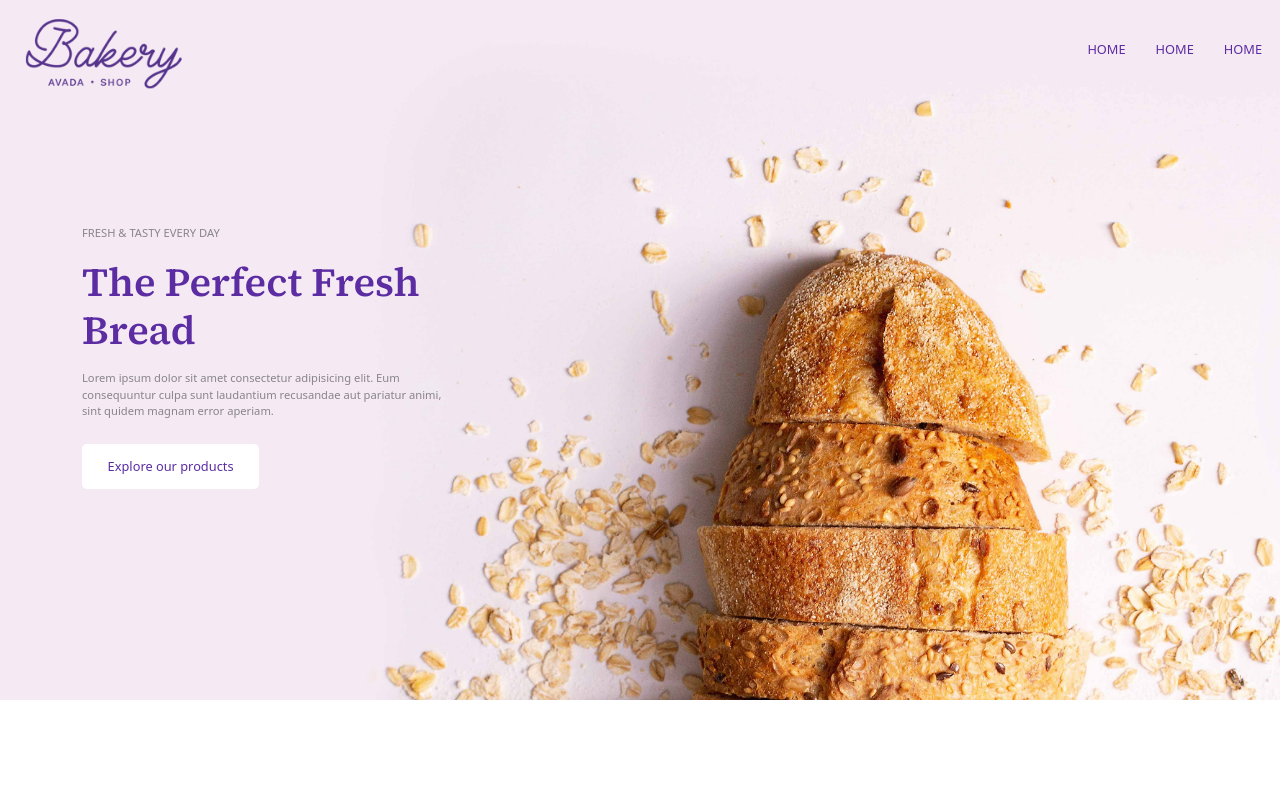
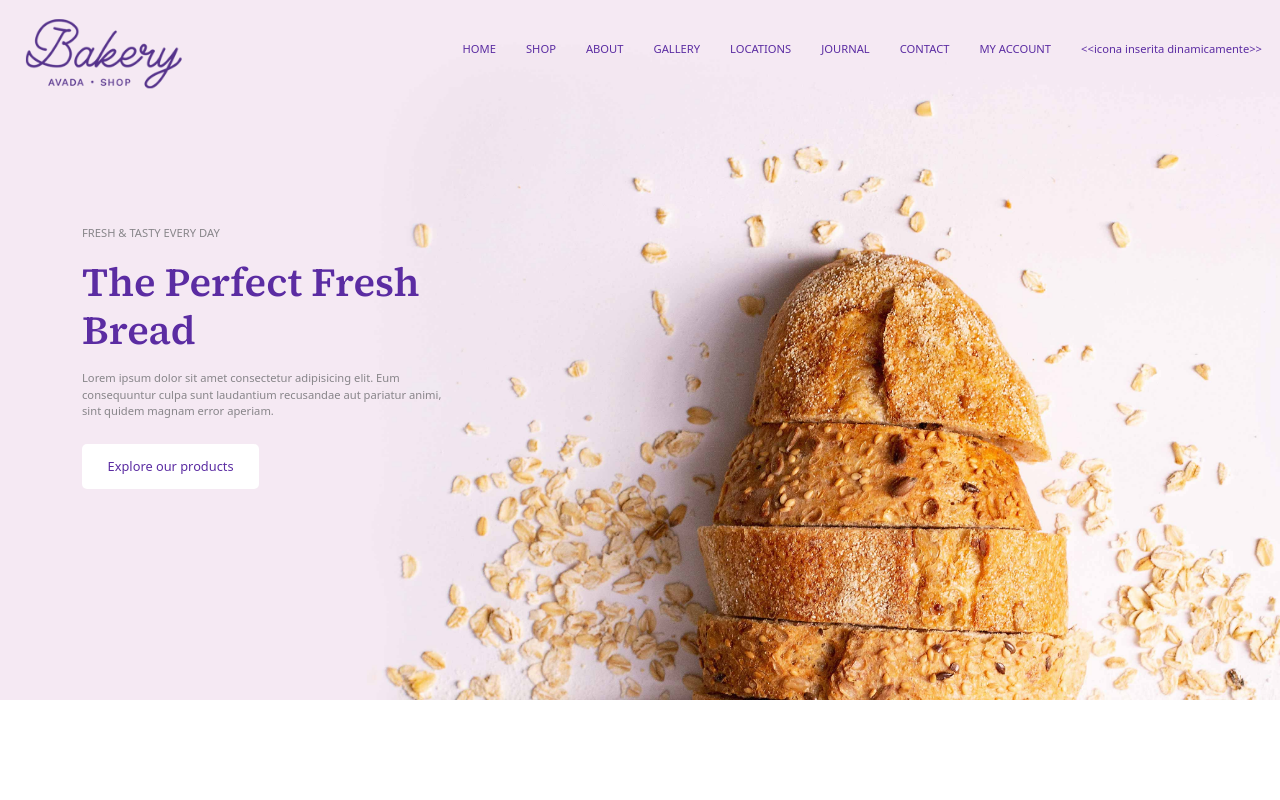
Before and after one commit to antonio-f-bove/proj-html-vuejs, a Vue app: page / in a window 1280 px wide. Shown: the top 800 px of the page. Built offline with nearby package versions, Linux system fonts and the light colour scheme.

Commit message:
TheHeader: - nav gestita dinamicamente tramite prop :navItems - bug: non renderizza l'icona (ultima voce dell'array)

```diff
--- a/src/App.vue
+++ b/src/App.vue
@@ -1,6 +1,6 @@
 <template>
   <div id="app">
-    <the-header />
+    <the-header :navItems="headerNavList" />
     <the-main />
     <the-footer />
   </div>
@@ -18,6 +18,21 @@ export default {
     TheMain,
     TheFooter,
   },
+  data() {
+    return {
+      headerNavList: [
+        'HOME',
+        'SHOP',
+        'ABOUT',
+        'GALLERY',
+        'LOCATIONS',
+        'JOURNAL',
+        'CONTACT',
+        'MY ACCOUNT',
+        '<i class="bi bi-cart-fill"></i>',
+      ],
+    }
+  }
 };
 </script>
 
--- a/src/components/TheHeader.vue
+++ b/src/components/TheHeader.vue
@@ -7,9 +7,7 @@
         </div>
         <nav class="col">
           <ul>
-            <li>HOME</li>
-            <li>HOME</li>
-            <li>HOME</li>
+            <li v-for="item in navItems" :key="item">{{ renderListItem(item) }}</li>
           </ul>
         </nav>
       </div>
@@ -36,6 +34,18 @@ import AppButton from './AppButton.vue'
 
 export default {
   components: { AppButton },
+  props: {
+    navItems: Array,
+  },
+  methods: {
+    renderListItem (str) {
+      if (str.includes('<i')) {
+        return '<<icona inserita dinamicamente>>'
+      } else {
+        return str
+      }
+    }
+  },
 }
 </script>
 
--- a/src/style/the-header-style.scss
+++ b/src/style/the-header-style.scss
@@ -31,10 +31,12 @@
           justify-content: flex-end;
           align-items: center;
           li {
-            font-size: .8rem;
+            width: max-content;
+            font-size: .7rem;
             margin-left: 30px;
             cursor: pointer;
             padding: 6px 0;
+            border-bottom: 2px solid transparent;
             &:hover {
               border-bottom: 2px solid $primary;
             }
```
